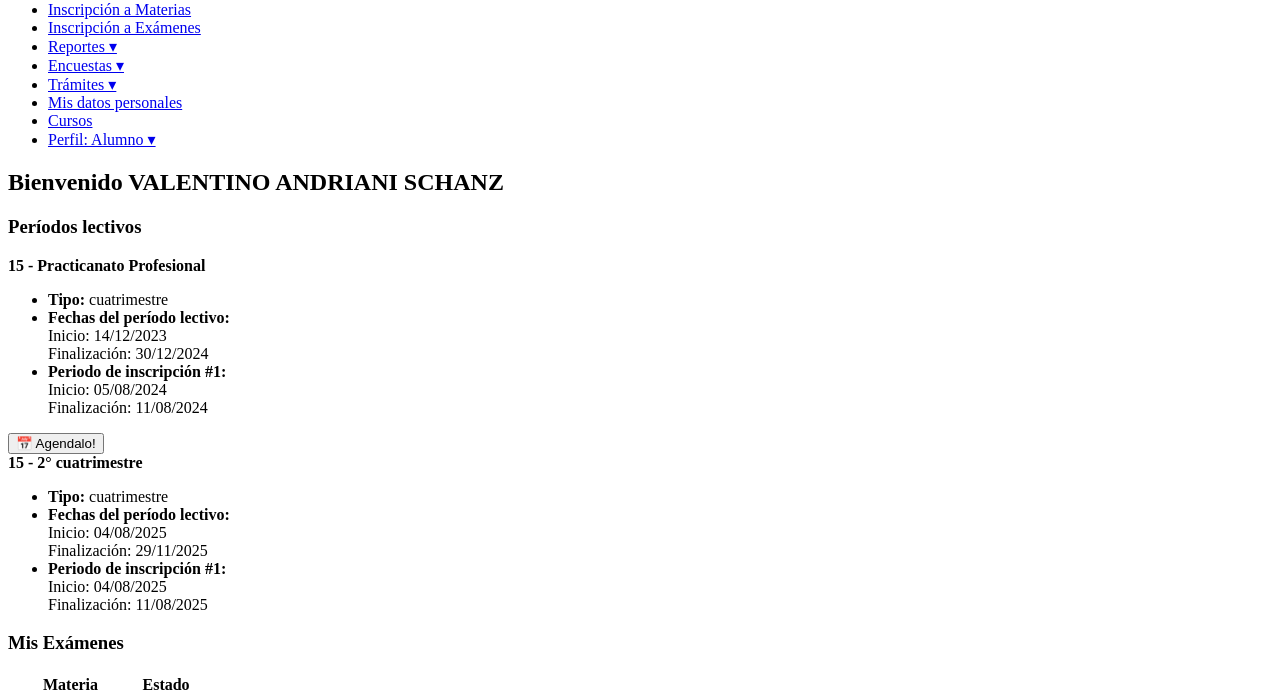
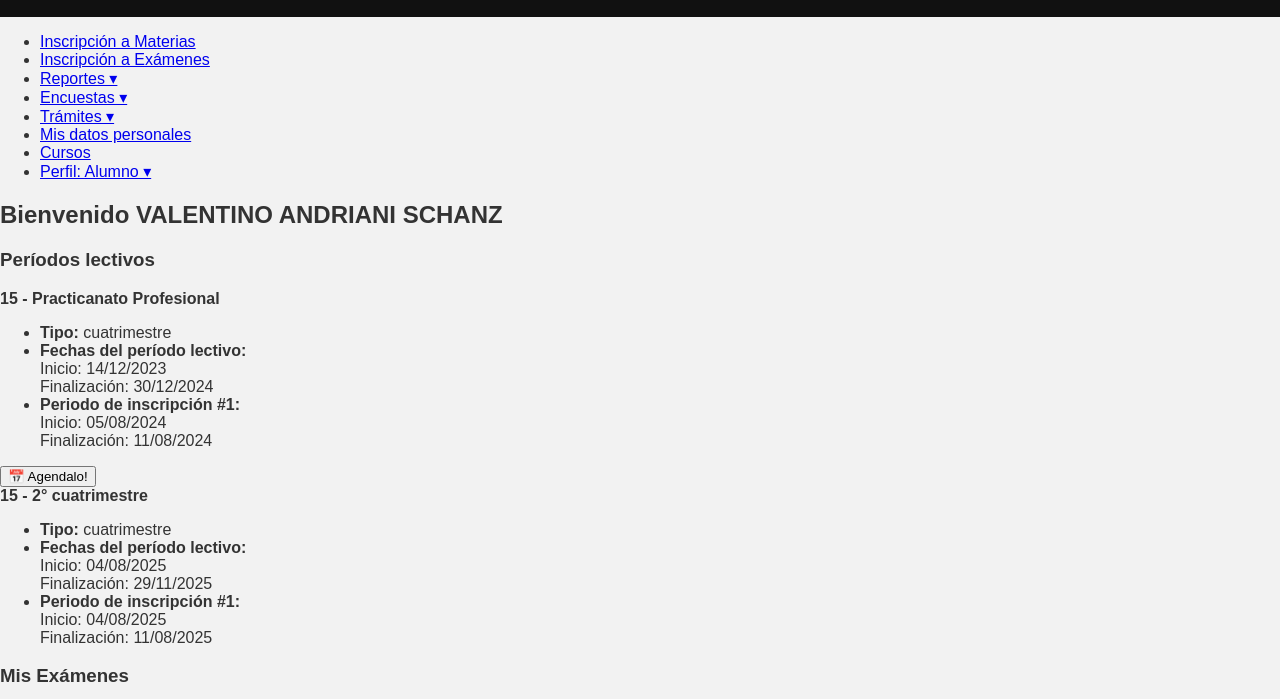
Before and after one commit to Matifernandezar/conexion24hs.online, a plain HTML site: page index.html in a window 1280 px wide. Shown: the part 97-796 px from the top of the page. Drawn offline with Linux system fonts and the light colour scheme.

Commit message:
Actualizar index.html

```diff
--- a/index.html
+++ b/index.html
@@ -3,7 +3,7 @@
 <head>
   <meta charset="UTF-8">
   <title>Guaraní UNC - Módulo de Gestión Académica</title>
-  <link rel="stylesheet" href="Style.css">
+  <link rel="stylesheet" href="Styles.css">
 </head>
 <body>
   <header>
```
